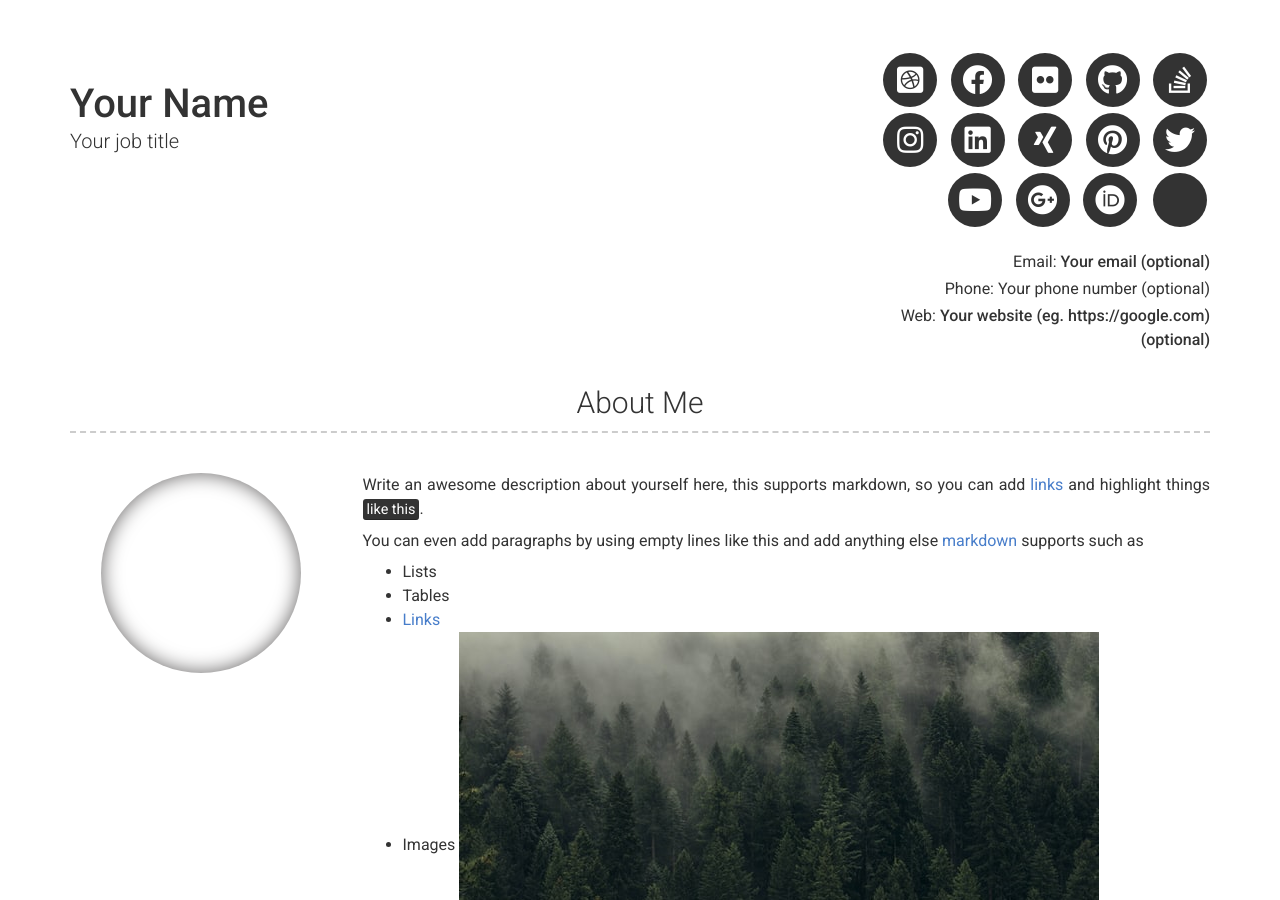
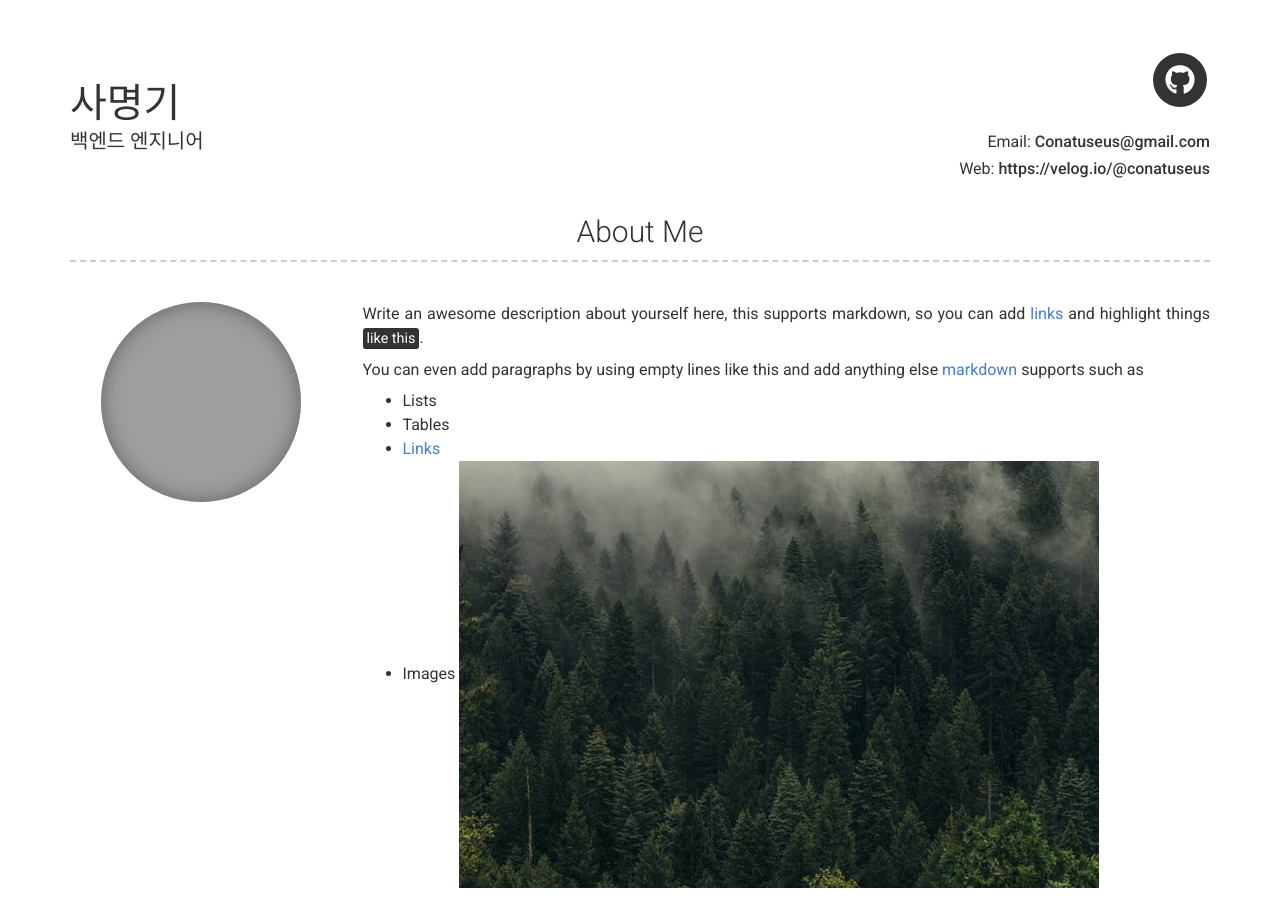
Before and after one commit to Conatuseus/Conatuseus.github.io, a Jekyll site: the page built from index.md, in a window 1280 px wide and 900 px high. Built offline with Jekyll 4.4.1, drawn with Linux system fonts in a browser that asks for light colours; nearby versions of some CDN libraries; some of the changed text lies outside the part shown; grey boxes are pictures that could not be loaded.

Commit message:
이미지 추가

```diff
--- a/_config.yml
+++ b/_config.yml
@@ -1,43 +1,43 @@
 # Site
-repository: Git repository where your resume will be hosted, only required if you are hosting on GitHub (eg. sproogen/modern-resume-theme)
+repository: Conatuseus/Conatuseus.github.io
 # favicon: Directory of your favicon (eg. images/favicon.ico)(optional)
 
 # Content configuration version
 version: 2
 
 # Personal info
-name: Your Name
-title: Your job title
-email: Your email (optional)
+name: 사명기
+title: 백엔드 엔지니어
+email: Conatuseus@gmail.com
 # email_title: Email (Email title override)
-phone: Your phone number (optional)
+# phone: Your phone number (optional)
 # phone_title: Phone (Phone title override)
-website: Your website (eg. https://google.com)(optional)
+website: https://velog.io/@conatuseus
 # website_title: Web (Website title override)
 
 # Dark Mode (true/false/never)
 darkmode: false
 
 # Social links
-twitter_username: jekyllrb
-github_username:  jekyll
-stackoverflow_username: "00000001"
-dribbble_username: jekyll
-facebook_username: jekyll
-flickr_username: jekyll
-instagram_username: jekyll
-linkedin_username: jekyll
-xing_username: jekyll
-pinterest_username: jekyll
-youtube_username: jekyll
-googleplus_username: +jekyll
-orcid_username: 0000-0000-0000-0000
+# twitter_username: jekyllrb
+github_username:  Conatuseus
+# stackoverflow_username: "00000001"
+# dribbble_username: jekyll
+# facebook_username: jekyll
+# flickr_username: jekyll
+# instagram_username: jekyll
+# linkedin_username: jekyll
+# xing_username: jekyll
+# pinterest_username: jekyll
+# youtube_username: jekyll
+# googleplus_username: +jekyll
+# orcid_username: 0000-0000-0000-0000
 
 # Additional icon links
-additional_links:
-- title: Link name
-  icon: Font Awesome brand icon name (eg. fab fa-twitter) (https://fontawesome.com/icons?d=gallery&s=brands&m=free)
-  url: Link url (eg. https://google.com)
+#additional_links:
+#- title: Link name
+#  icon: Font Awesome brand icon name (eg. fab fa-twitter) (https://fontawesome.com/icons?d=gallery&s=brands&m=free)
+#  url: Link url (eg. https://google.com)
 # - title: another link
 #   icon: font awesome brand icon name (eg. fab fa-twitter) (https://fontawesome.com/icons?d=gallery&s=brands&m=free)
 #   url: Link url (eg. https://google.com)
@@ -50,7 +50,7 @@ additional_links:
 
 # About Section
 # about_title: About Me (Use this to override about section title)
-about_profile_image: Directory of profile image (eg. images/profile.jpg)
+about_profile_image: images/conas.png
 about_content: | # this will include new lines to allow paragraphs
   Write an awesome description about yourself here, this supports markdown, so you can add [links](http://foobar.com) and highlight things <mark>like this</mark>.
 
```
Also changed, not shown: 1 other file.
